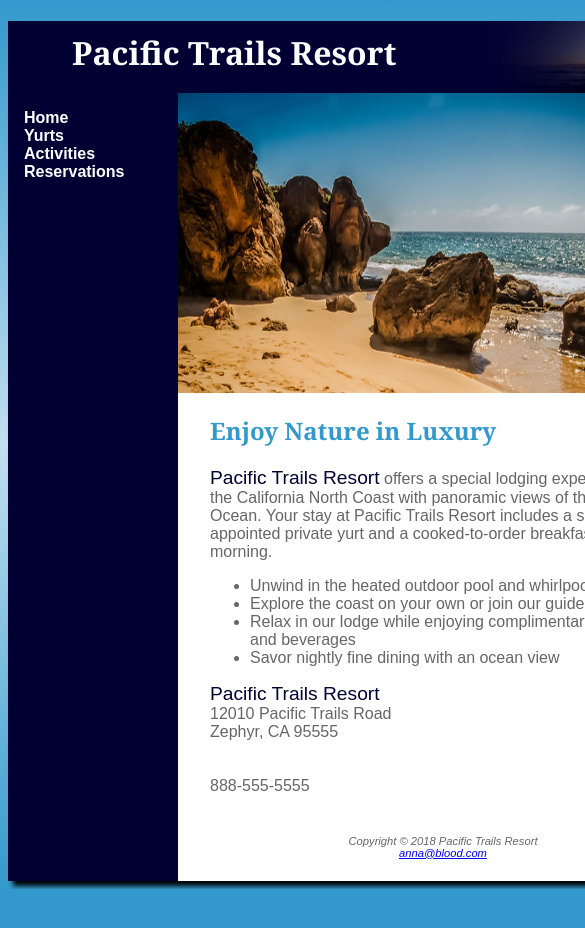
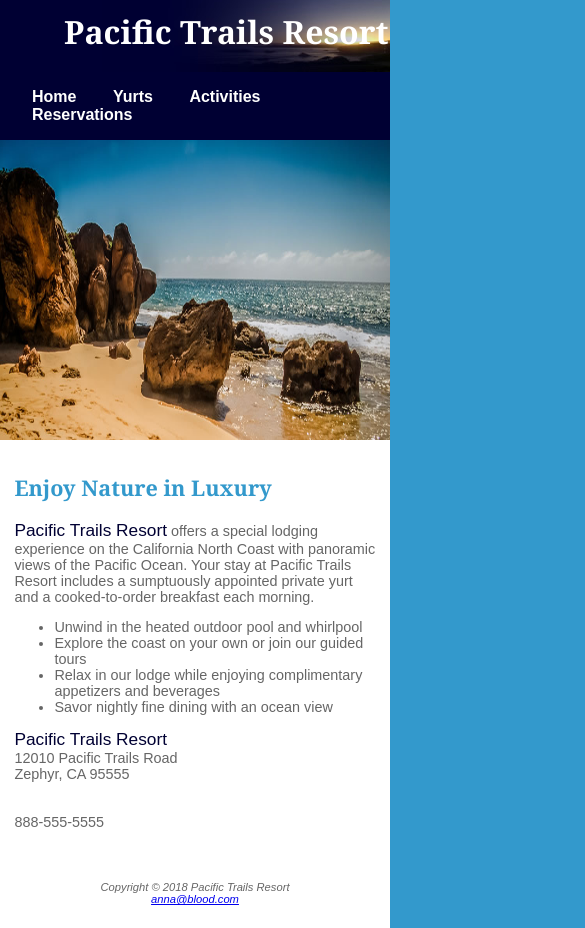
Before and after one commit to ab00721/CS6251Lab, a plain HTML site: page index.html in a window 390 px wide. Shown: the top 928 px of the page, 585 px wide, since content can reach past the window. Before the commit the page ends 889 px from the top, so only its background shows below. Drawn offline with Linux system fonts and the light colour scheme.

Commit message:
Configured Tablet CSS

```diff
--- a/pacific.css
+++ b/pacific.css
@@ -139,3 +139,52 @@ main,
 footer {
     display: block;
 }
+
+@media only screen and (max-width: 1042px) {
+    body {
+        margin: 0;
+        padding: 0;
+        background-image: none;
+    }
+
+    #wrapper {
+        width: auto;
+        min-width: 0;
+        margin: 0;
+        box-shadow: none;
+    }
+
+    h1 {
+        margin: 0;
+    }
+
+    nav {
+        float: none;
+        width: auto;
+        padding: 0.01em 1em 0.01em 1em;
+    }
+
+    nav li {
+        display: inline-block;
+    }
+
+    nav a {
+        padding-right: 2em;
+    }
+
+    main {
+        padding: 1em;
+        margin-left: 0;
+        font-size: 90%;
+    }
+
+    footer {
+        margin: 0;
+    }
+
+    #homehero,
+    #yurthero,
+    #trailhero {
+        margin-left: 0;
+    }
+}
```
